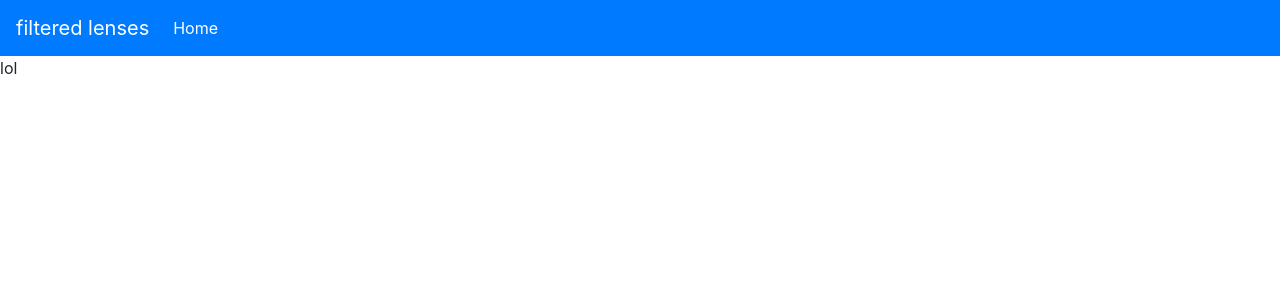
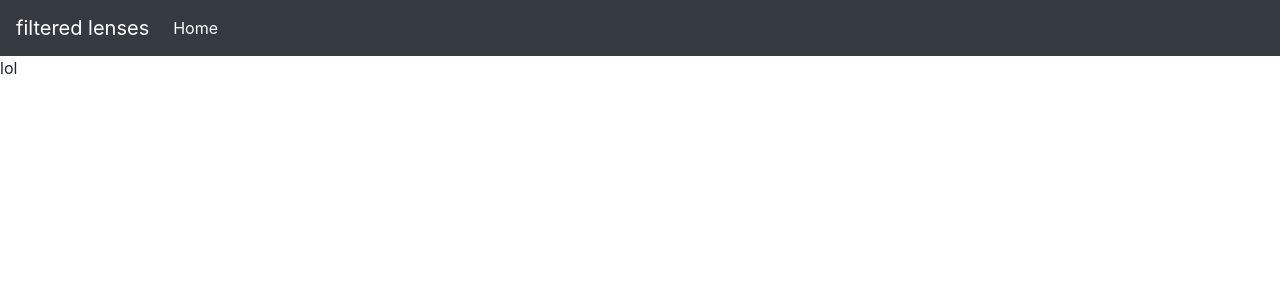
Before and after one commit to ThukuWakogi/filtered-lenses, a Django app: page / in a window 1280 px wide. Shown: the top 300 px of the page. Run offline with Django 3.2, Linux system fonts and the light colour scheme; some libraries are stand-ins or nearby versions.

Commit message:
Change navbar background

```diff
--- a/gallery/templates/navbar.html
+++ b/gallery/templates/navbar.html
@@ -1,4 +1,4 @@
-<nav class="navbar navbar-expand-lg navbar-dark bg-primary">
+<nav class="navbar navbar-expand-lg navbar-dark bg-dark">
   <a class="navbar-brand" href="#">filtered lenses</a>
   <button class="navbar-toggler" type="button" data-toggle="collapse" data-target="#navbarText" aria-controls="navbarText" aria-expanded="false" aria-label="Toggle navigation">
     <span class="navbar-toggler-icon"></span>
```
